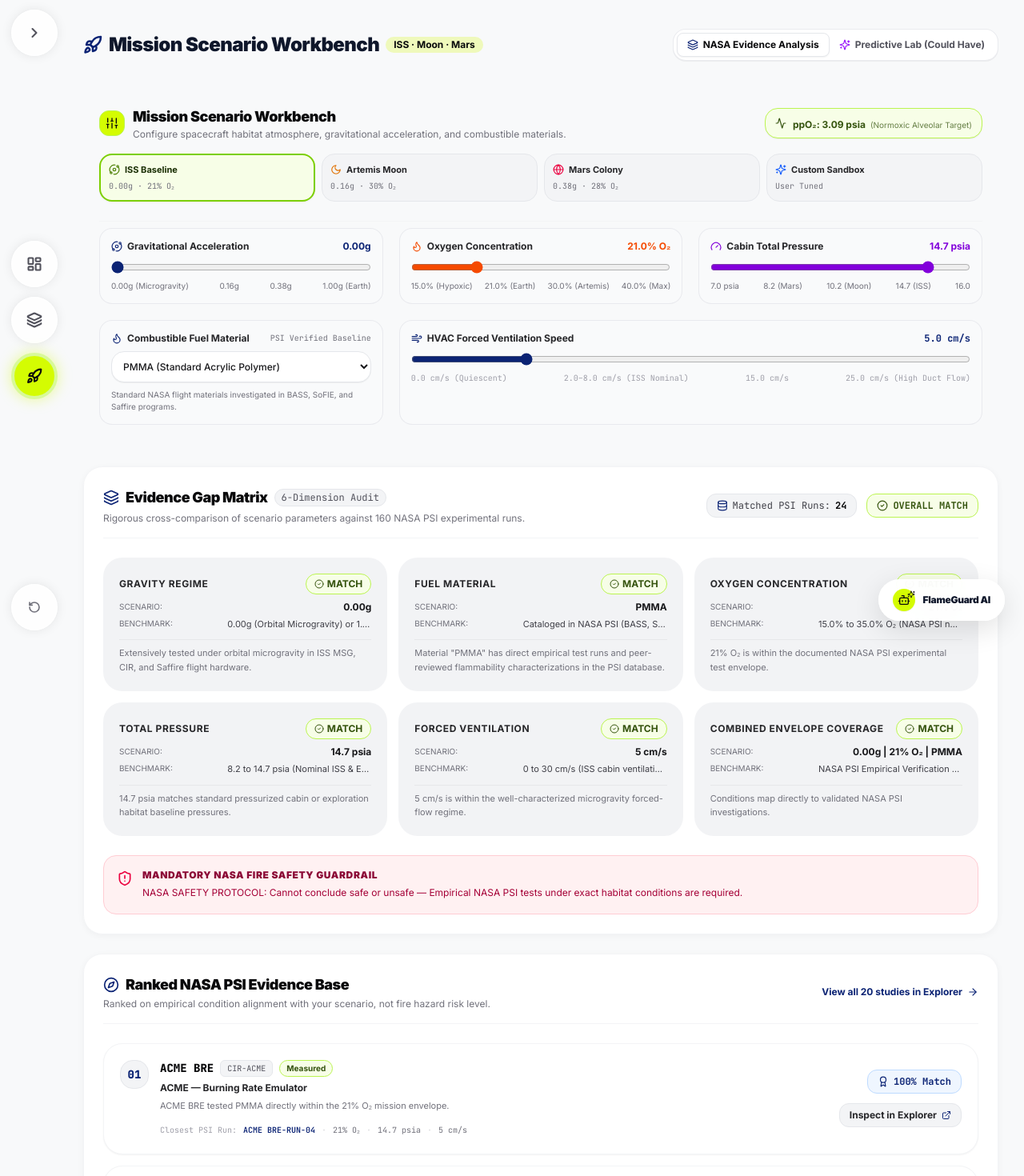
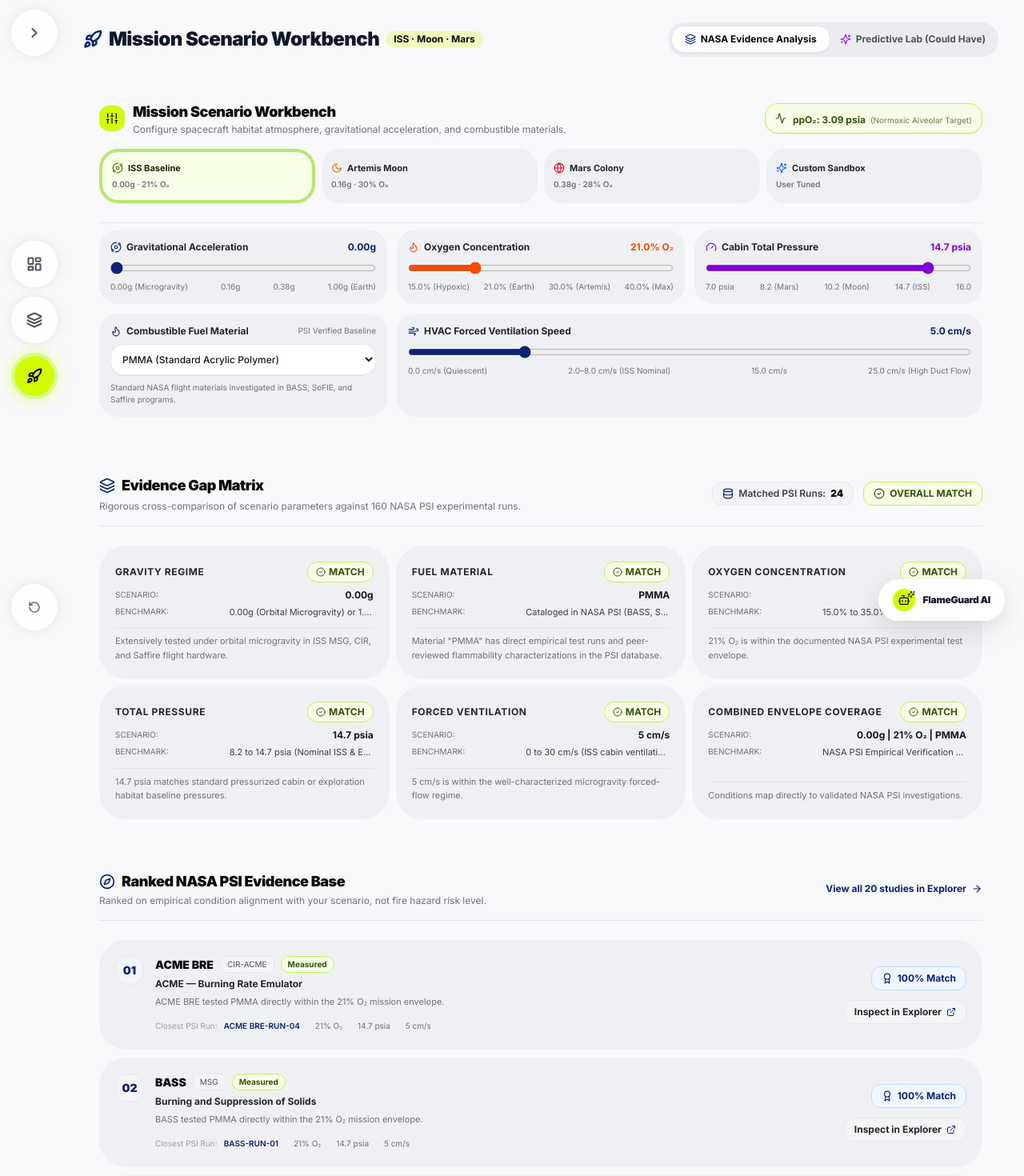
Before and after one commit to nghoanghien/FlameInFreewall_Tourbillion, a Next.js app: page /mission in a window 1280 px wide. Shown: the top 1470 px of the page at 80% size. Built offline with nearby package versions, Linux system fonts and the light colour scheme.

Commit message:
style: preserve user UI refinements on mission workbench and comparison bar

```diff
--- a/src/app/(dashboard)/dashboard/page.tsx
+++ b/src/app/(dashboard)/dashboard/page.tsx
@@ -54,12 +54,12 @@ export default function DashboardPage() {
       {compareList.length > 0 && (
         <div
           data-testid="dashboard-compare-banner"
-          className="flex flex-col sm:flex-row sm:items-center sm:justify-between gap-3 text-xs bg-white p-3 px-4 rounded-xl border border-gray-200 shadow-xs -mt-4"
+          className="flex flex-col sm:flex-row sm:items-center sm:justify-between gap-3 text-xs bg-white p-3 px-4 rounded-[36px] border-4 border-gray-200 shadow-xs -mt-4"
         >
           <div className="flex items-center gap-2.5 text-[#1A1A1A]">
             <span className="w-2 h-2 rounded-full bg-[#0B2374]" />
             <span className="font-semibold">Active Study Comparison:</span>
-            <span className="font-mono px-2 py-0.5 rounded-full bg-[#D4FC02]/30 text-zinc-950 font-bold border border-[#D4FC02]">
+            <span className="px-2 py-0.5 rounded-full bg-[#D4FC02]/30 text-zinc-950 font-bold border border-[#D4FC02]">
               {compareList.length} of 3 selected
             </span>
           </div>
@@ -75,7 +75,7 @@ export default function DashboardPage() {
             </button>
             <Link
               href="/explorer"
-              className="px-3 py-1.5 rounded-lg bg-[#0B2374] hover:bg-[#102B82] text-xs font-bold text-white transition-colors flex items-center gap-1 shadow-xs"
+              className="px-3 py-1.5 rounded-2xl bg-[#0B2374] hover:bg-[#102B82] text-xs font-bold text-white transition-colors flex items-center gap-1 shadow-xs"
             >
               <span>Open in Explorer Comparison</span>
               <ArrowRight className="w-3 h-3" />
--- a/src/app/(dashboard)/mission/page.tsx
+++ b/src/app/(dashboard)/mission/page.tsx
@@ -32,7 +32,7 @@ function MissionContent() {
   return (
     <div
       data-testid="mission-workbench"
-      className="w-full max-w-7xl mx-auto space-y-6 sm:space-y-8 py-2"
+      className="w-full max-w-7xl mx-auto space-y-6 sm:space-y-8 py-2 pt-0"
     >
       {/* Top Header - StructPaper Minimalist Templates Style */}
       <div className="flex flex-col md:flex-row md:items-center justify-between gap-4 pt-2 pb-1">
@@ -49,13 +49,13 @@ function MissionContent() {
         {/* View Mode Switcher */}
         <div
           data-testid="mission-view-switcher"
-          className="flex items-center p-1 rounded-2xl bg-white border border-gray-200/80 shrink-0 self-start md:self-auto shadow-2xs"
+          className="flex items-center p-1 rounded-3xl bg-gray-200/70 shrink-0 self-start md:self-auto shadow-2xs"
         >
           <button
             type="button"
             data-testid="view-tab-evidence"
             onClick={() => handleViewChange('evidence')}
-            className={`flex items-center gap-1.5 px-3 py-1.5 rounded-lg text-xs font-bold transition-all cursor-pointer ${
+            className={`flex items-center gap-1.5 px-4 py-2 rounded-2xl text-xs font-bold transition-all cursor-pointer ${
               currentView === 'evidence'
                 ? 'bg-white text-zinc-950 border border-gray-200 shadow-xs'
                 : 'text-zinc-600 hover:text-zinc-900 hover:bg-gray-100/60'
@@ -69,7 +69,7 @@ function MissionContent() {
             type="button"
             data-testid="view-tab-prediction"
             onClick={() => handleViewChange('prediction')}
-            className={`flex items-center gap-1.5 px-3 py-1.5 rounded-lg text-xs font-bold transition-all cursor-pointer ${
+            className={`flex items-center gap-1.5 px-3 py-1.5 rounded-2xl text-xs font-bold transition-all cursor-pointer ${
               currentView === 'prediction'
                 ? 'bg-white text-zinc-950 border border-gray-200 shadow-xs'
                 : 'text-zinc-600 hover:text-zinc-900 hover:bg-gray-100/60'
--- a/src/components/explorer/ComparisonBar.tsx
+++ b/src/components/explorer/ComparisonBar.tsx
@@ -46,7 +46,7 @@ export const ComparisonBar: React.FC<ComparisonBarProps> = ({
     <aside
       aria-label="Study Comparison Dock"
       data-testid="explorer-comparison-dock"
-      className="fixed bottom-6 left-1/2 -translate-x-1/2 z-40 w-11/12 max-w-4xl bg-white/95 backdrop-blur-2xl border-2 border-white/80 rounded-full p-2.5 sm:p-3 shadow-[0_12px_40px_rgba(0,0,0,0.12)] ring-1 ring-black/5 transition-all duration-300"
+      className="fixed bottom-6 left-1/2 -translate-x-1/2 z-40 w-11/12 max-w-4xl bg-white/60 backdrop-blur-sm rounded-full p-2.5 sm:p-3 border-2 border-white/20 shadow-[0_12px_40px_rgba(0,0,0,0.12)] transition-all duration-300"
     >
       <div className="flex flex-col md:flex-row items-center justify-between gap-3">
         {/* Left: Indicator & Chips */}
--- a/src/components/mission/ConditionGapMatrix.tsx
+++ b/src/components/mission/ConditionGapMatrix.tsx
@@ -62,19 +62,16 @@ export const ConditionGapMatrix: React.FC = () => {
   return (
     <div
       data-testid="condition-gap-matrix"
-      className="p-5 sm:p-6 rounded-3xl bg-white border border-gray-100 shadow-[0_2px_8px_rgba(0,0,0,0.04)] space-y-6"
+      className="p-5 space-y-6"
     >
       {/* Header and Overall Match Status */}
-      <div className="flex flex-col sm:flex-row sm:items-center sm:justify-between gap-4 pb-4 border-b border-gray-100">
+      <div className="flex flex-col sm:flex-row sm:items-center sm:justify-between gap-4 pb-4 border-b border-gray-200">
         <div className="space-y-1">
           <div className="flex items-center gap-2">
             <Layers className="w-5 h-5 text-[#0B2374]" />
             <h2 className="text-lg font-black text-zinc-950 tracking-tight">
               Evidence Gap Matrix
             </h2>
-            <span className="text-xs px-2 py-0.5 rounded-full bg-gray-100 text-zinc-600 font-mono border border-gray-200">
-              6-Dimension Audit
-            </span>
           </div>
           <p className="text-xs text-zinc-500">
             Rigorous cross-comparison of scenario parameters against 160 NASA PSI experimental runs.
@@ -84,7 +81,7 @@ export const ConditionGapMatrix: React.FC = () => {
         <div className="flex items-center gap-3">
           <div
             data-testid="badge-matched-runs"
-            className="flex items-center gap-1.5 px-3 py-1.5 rounded-xl bg-gray-100 border border-gray-200 text-xs font-mono text-zinc-700"
+            className="flex items-center gap-1.5 px-3 py-1.5 rounded-xl bg-gray-100 font-semibold border border-gray-200 text-xs text-zinc-700"
           >
             <Database className="w-3.5 h-3.5 text-[#0B2374]" />
             <span>Matched PSI Runs:</span>
@@ -93,7 +90,7 @@ export const ConditionGapMatrix: React.FC = () => {
 
           <div
             data-testid="badge-overall-status"
-            className={`flex items-center gap-1.5 px-3 py-1.5 rounded-xl border ${overallBadge.bg} ${overallBadge.text} ${overallBadge.border} font-mono font-bold text-xs`}
+            className={`flex items-center gap-1.5 px-3 py-1.5 rounded-xl border ${overallBadge.bg} ${overallBadge.text} ${overallBadge.border} font-bold text-xs`}
           >
             <OverallIcon className="w-3.5 h-3.5" />
             <span>OVERALL {overallBadge.label}</span>
@@ -120,7 +117,7 @@ export const ConditionGapMatrix: React.FC = () => {
       )}
 
       {/* 6-Dimension Grid */}
-      <div className="grid grid-cols-1 md:grid-cols-2 lg:grid-cols-3 gap-3.5">
+      <div className="grid grid-cols-1 md:grid-cols-2 lg:grid-cols-3 gap-2">
         {gapResult.dimensions.map((dim) => {
           const badge = getStatusBadgeConfig(dim.status);
           const BadgeIcon = badge.icon;
@@ -132,7 +129,7 @@ export const ConditionGapMatrix: React.FC = () => {
               whileHover={{ scale: 1.02 }}
               whileTap={{ scale: 0.98 }}
               transition={{ duration: 0.2, ease: 'easeOut' }}
-              className="p-5 rounded-3xl bg-gray-200/50 hover:bg-white hover:shadow-[0_8px_30px_rgb(0,0,0,0.12)] transition-all space-y-3 flex flex-col justify-between cursor-pointer"
+              className="p-5 rounded-[34px] bg-gray-200/50 transition-all space-y-3 flex flex-col justify-between cursor-pointer"
             >
               <div>
                 <div className="flex items-center justify-between gap-2 mb-2">
@@ -171,7 +168,7 @@ export const ConditionGapMatrix: React.FC = () => {
       </div>
 
       {/* Mandatory NASA Safety Protocol Notice */}
-      <div
+      {/* <div
         data-testid="nasa-safety-disclaimer"
         className="p-4 rounded-2xl bg-rose-50 border border-rose-200 flex items-start gap-3"
       >
@@ -184,7 +181,7 @@ export const ConditionGapMatrix: React.FC = () => {
             {gapResult.safetyVerdictNotice}
           </p>
         </div>
-      </div>
+      </div> */}
     </div>
   );
 };
--- a/src/components/mission/RankedEvidenceList.tsx
+++ b/src/components/mission/RankedEvidenceList.tsx
@@ -23,10 +23,10 @@ export const RankedEvidenceList: React.FC = () => {
   return (
     <div
       data-testid="ranked-evidence-list"
-      className="p-5 sm:p-6 rounded-3xl bg-white border border-gray-100 shadow-[0_2px_8px_rgba(0,0,0,0.04)] space-y-6"
+      className="p-5 space-y-6"
     >
       {/* Header */}
-      <div className="flex flex-col sm:flex-row sm:items-center sm:justify-between gap-3 pb-4 border-b border-gray-100">
+      <div className="flex flex-col sm:flex-row sm:items-center sm:justify-between gap-3 pb-4 border-b border-gray-200">
         <div>
           <div className="flex items-center gap-2">
             <Compass className="w-5 h-5 text-[#0B2374]" />
@@ -49,7 +49,7 @@ export const RankedEvidenceList: React.FC = () => {
       </div>
 
       {/* Studies List */}
-      <div className="space-y-3.5">
+      <div className="space-y-2.5">
         {topRanked.map((item: RankedInvestigation) => {
           const { investigation: inv, rank, similarityScore, closestRun, rationale } = item;
           const rankFormatted = rank < 10 ? `0${rank}` : `${rank}`;
@@ -58,20 +58,20 @@ export const RankedEvidenceList: React.FC = () => {
             <div
               key={inv.id}
               data-testid={`ranked-study-card-${inv.id}`}
-              className="p-5 rounded-3xl bg-white border border-gray-100 hover:border-gray-200 shadow-xs transition-all flex flex-col md:flex-row md:items-center justify-between gap-4 group"
+              className="p-5 rounded-[34px] bg-gray-200/50 hover:border-gray-200 transition-all flex flex-col md:flex-row md:items-center justify-between gap-4 group"
             >
               {/* Left Column: Rank + Study Info */}
               <div className="flex items-start gap-3.5">
-                <div className="w-9 h-9 rounded-2xl bg-gray-100 border border-gray-200 flex items-center justify-center shrink-0 font-mono text-sm font-black text-[#0B2374]">
+                <div className="w-9 h-9 rounded-2xl bg-gray-100 border border-gray-200 flex items-center justify-center shrink-0 text-sm font-black text-[#0B2374]">
                   {rankFormatted}
                 </div>
 
                 <div className="space-y-1.5">
                   <div className="flex flex-wrap items-center gap-2">
-                    <span className="font-mono text-sm font-black text-zinc-950 group-hover:text-[#0B2374] transition-colors">
+                    <span className="text-sm font-black text-zinc-950 group-hover:text-[#0B2374] transition-colors">
                       {inv.code}
                     </span>
-                    <span className="text-[10px] font-mono px-2 py-0.5 rounded-md bg-gray-100 text-zinc-600 border border-gray-200">
+                    <span className="text-[10px] px-2 py-0.5 rounded-md bg-gray-100 text-zinc-600 border border-gray-200">
                       {inv.hardware}
                     </span>
                     <span
@@ -97,7 +97,7 @@ export const RankedEvidenceList: React.FC = () => {
                   {closestRun && (
                     <div
                       data-testid={`closest-run-${inv.id}`}
-                      className="inline-flex items-center gap-2 pt-1 font-mono text-[10px] text-zinc-500"
+                      className="inline-flex items-center gap-2 pt-1 text-[10px] text-zinc-500"
                     >
                       <span className="text-zinc-400">Closest PSI Run:</span>
                       <span className="text-[#0B2374] font-semibold">{closestRun.id}</span>
@@ -116,7 +116,7 @@ export const RankedEvidenceList: React.FC = () => {
               <div className="flex items-center justify-between md:flex-col md:items-end gap-3 shrink-0 pt-2 md:pt-0 border-t md:border-t-0 border-gray-100">
                 <div
                   data-testid={`similarity-badge-${inv.id}`}
-                  className="flex items-center gap-1.5 px-3 py-1.5 rounded-xl bg-blue-50 border border-blue-200 font-mono text-xs font-bold text-[#0B2374]"
+                  className="flex items-center gap-1.5 px-3 py-1.5 rounded-xl bg-blue-50 border border-blue-200 text-xs font-bold text-[#0B2374]"
                 >
                   <Award className="w-3.5 h-3.5" />
                   <span>{similarityScore}% Match</span>
--- a/src/components/mission/ScenarioConfigForm.tsx
+++ b/src/components/mission/ScenarioConfigForm.tsx
@@ -90,9 +90,9 @@ export const ScenarioConfigForm: React.FC = () => {
       </div>
 
       {/* Interactive Controls Form */}
-      <div className="grid grid-cols-1 md:grid-cols-2 lg:grid-cols-3 gap-5 pt-2 border-t border-gray-100">
+      <div className="grid grid-cols-1 md:grid-cols-2 lg:grid-cols-3 gap-3 pt-2 border-t border-gray-200">
         {/* Control 1: Gravity Slider */}
-        <div className="space-y-2 p-3.5 rounded-2xl bg-gray-50 border border-gray-200/80">
+        <div className="space-y-2 p-3.5 rounded-3xl bg-gray-200/50">
           <div className="flex items-center justify-between">
             <label htmlFor="gravity-slider" className="text-xs font-bold text-zinc-800 flex items-center gap-1.5">
               <Orbit className="w-3.5 h-3.5 text-[#0B2374]" />
@@ -129,7 +129,7 @@ export const ScenarioConfigForm: React.FC = () => {
         </div>
 
         {/* Control 2: Oxygen % Slider */}
-        <div className="space-y-2 p-3.5 rounded-2xl bg-gray-50 border border-gray-200/80">
+        <div className="space-y-2 p-3.5 rounded-3xl bg-gray-200/50">
           <div className="flex items-center justify-between">
             <label htmlFor="oxygen-slider" className="text-xs font-bold text-zinc-800 flex items-center gap-1.5">
               <Flame className="w-3.5 h-3.5 text-orange-600" />
@@ -164,7 +164,7 @@ export const ScenarioConfigForm: React.FC = () => {
         </div>
 
         {/* Control 3: Total Pressure psia Slider */}
-        <div className="space-y-2 p-3.5 rounded-2xl bg-gray-50 border border-gray-200/80">
+        <div className="space-y-2 p-3.5 rounded-3xl bg-gray-200/50">
           <div className="flex items-center justify-between">
             <label htmlFor="pressure-slider" className="text-xs font-bold text-zinc-800 flex items-center gap-1.5">
               <Gauge className="w-3.5 h-3.5 text-purple-700" />
@@ -200,13 +200,13 @@ export const ScenarioConfigForm: React.FC = () => {
         </div>
 
         {/* Control 4: Material Select */}
-        <div className="space-y-2 p-3.5 rounded-2xl bg-gray-50 border border-gray-200/80">
+        <div className="space-y-2 p-3.5 rounded-3xl bg-gray-200/50">
           <div className="flex items-center justify-between">
             <label htmlFor="material-select" className="text-xs font-bold text-zinc-800 flex items-center gap-1.5">
               <Flame className="w-3.5 h-3.5 text-[#0B2374]" />
               Combustible Fuel Material
             </label>
-            <span className="font-mono text-[10px] text-zinc-500">
+            <span className="text-[10px] text-zinc-500">
               PSI Verified Baseline
             </span>
           </div>
@@ -234,13 +234,13 @@ export const ScenarioConfigForm: React.FC = () => {
         </div>
 
         {/* Control 5: Airflow Velocity Slider */}
-        <div className="space-y-2 p-3.5 rounded-2xl bg-gray-50 border border-gray-200/80 md:col-span-2 lg:col-span-2">
+        <div className="space-y-2 p-3.5 rounded-3xl bg-gray-200/50 md:col-span-2 lg:col-span-2">
           <div className="flex items-center justify-between">
             <label htmlFor="airflow-slider" className="text-xs font-bold text-zinc-800 flex items-center gap-1.5">
               <Wind className="w-3.5 h-3.5 text-[#0B2374]" />
               HVAC Forced Ventilation Speed
             </label>
-            <span className="font-mono text-xs font-bold text-[#0B2374]">
+            <span className="text-xs font-bold text-[#0B2374]">
               {activeScenario.airflowVelocity.toFixed(1)} cm/s
             </span>
           </div>
@@ -260,7 +260,7 @@ export const ScenarioConfigForm: React.FC = () => {
             }}
             className="w-full accent-[#0B2374] cursor-pointer"
           />
-          <div className="flex justify-between text-[10px] font-mono text-zinc-400">
+          <div className="flex justify-between text-[10px] text-zinc-500">
             <span>0.0 cm/s (Quiescent)</span>
             <span>2.0–8.0 cm/s (ISS Nominal)</span>
             <span>15.0 cm/s</span>
--- a/src/components/mission/ScenarioPresetSelector.tsx
+++ b/src/components/mission/ScenarioPresetSelector.tsx
@@ -20,68 +20,68 @@ export const ScenarioPresetSelector: React.FC<ScenarioPresetSelectorProps> = ({
         type="button"
         data-testid="preset-iss-baseline"
         onClick={() => onSelectPreset('iss-baseline')}
-        className={`p-2.5 rounded-2xl border text-left transition-all cursor-pointer ${
+        className={`p-3 rounded-3xl text-left transition-all cursor-pointer ${
           isPresetActive('iss-baseline')
-            ? 'bg-lime-50 border-2 border-lime-500 text-lime-950 shadow-xs'
-            : 'bg-gray-100 hover:bg-gray-200 text-zinc-800 border-gray-200'
+            ? 'bg-lime-50 border-4 border-lime-500/50 text-lime-950 shadow-xs'
+            : 'bg-gray-200/70 hover:bg-gray-200 text-zinc-800 border-gray-200'
         }`}
       >
         <div className="flex items-center gap-1.5 mb-1">
           <Orbit className="w-3.5 h-3.5 text-lime-700" />
           <span className="text-[11px] font-bold">ISS Baseline</span>
         </div>
-        <div className="text-[10px] font-mono text-zinc-500">0.00g · 21% O₂</div>
+        <div className="text-[10px] font-semibold text-zinc-500">0.00g · 21% O₂</div>
       </button>
 
       <button
         type="button"
         data-testid="preset-artemis-lunar-base"
         onClick={() => onSelectPreset('artemis-lunar-base')}
-        className={`p-2.5 rounded-2xl border text-left transition-all cursor-pointer ${
+        className={`p-3 rounded-3xl text-left transition-all cursor-pointer ${
           isPresetActive('artemis-lunar-base')
-            ? 'bg-amber-50 border-2 border-amber-500 text-amber-950 shadow-xs'
-            : 'bg-gray-100 hover:bg-gray-200 text-zinc-800 border-gray-200'
+            ? 'bg-amber-50 border-4 border-amber-500/50 text-amber-950 shadow-xs'
+            : 'bg-gray-200/50 hover:bg-gray-200 text-zinc-800 border-gray-200'
         }`}
       >
         <div className="flex items-center gap-1.5 mb-1">
           <Moon className="w-3.5 h-3.5 text-amber-600" />
           <span className="text-[11px] font-bold">Artemis Moon</span>
         </div>
-        <div className="text-[10px] font-mono text-zinc-500">0.16g · 30% O₂</div>
+        <div className="text-[10px] font-semibold text-zinc-500">0.16g · 30% O₂</div>
       </button>
 
       <button
         type="button"
         data-testid="preset-mars-surface-habitat"
         onClick={() => onSelectPreset('mars-surface-habitat')}
-        className={`p-2.5 rounded-2xl border text-left transition-all cursor-pointer ${
+        className={`p-3 rounded-3xl text-left transition-all cursor-pointer ${
           isPresetActive('mars-surface-habitat')
-            ? 'bg-rose-50 border-2 border-rose-500 text-rose-950 shadow-xs'
-            : 'bg-gray-100 hover:bg-gray-200 text-zinc-800 border-gray-200'
+            ? 'bg-rose-50 border-4 border-rose-500/50 text-rose-950 shadow-xs'
+            : 'bg-gray-200/50 hover:bg-gray-200 text-zinc-800 border-gray-200'
         }`}
       >
         <div className="flex items-center gap-1.5 mb-1">
           <Globe className="w-3.5 h-3.5 text-rose-600" />
           <span className="text-[11px] font-bold">Mars Colony</span>
         </div>
-        <div className="text-[10px] font-mono text-zinc-500">0.38g · 28% O₂</div>
+        <div className="text-[10px] font-semibold text-zinc-500">0.38g · 28% O₂</div>
       </button>
 
       <button
         type="button"
         data-testid="preset-custom-sandbox"
         onClick={() => onSelectPreset('custom-sandbox')}
-        className={`p-2.5 rounded-2xl border text-left transition-all cursor-pointer ${
+        className={`p-3 rounded-3xl text-left transition-all cursor-pointer ${
           isPresetActive('custom-sandbox')
-            ? 'bg-blue-50 border-2 border-blue-500 text-blue-950 shadow-xs'
-            : 'bg-gray-100 hover:bg-gray-200 text-zinc-800 border-gray-200'
+            ? 'bg-blue-50 border-4 border-blue-500/50 text-blue-950 shadow-xs'
+            : 'bg-gray-200/50 hover:bg-gray-200 text-zinc-800 border-gray-200'
         }`}
       >
         <div className="flex items-center gap-1.5 mb-1">
           <Sparkles className="w-3.5 h-3.5 text-blue-600" />
           <span className="text-[11px] font-bold">Custom Sandbox</span>
         </div>
-        <div className="text-[10px] font-mono text-zinc-500">User Tuned</div>
+        <div className="text-[10px] font-semibold text-zinc-500">User Tuned</div>
       </button>
     </div>
   );
```
